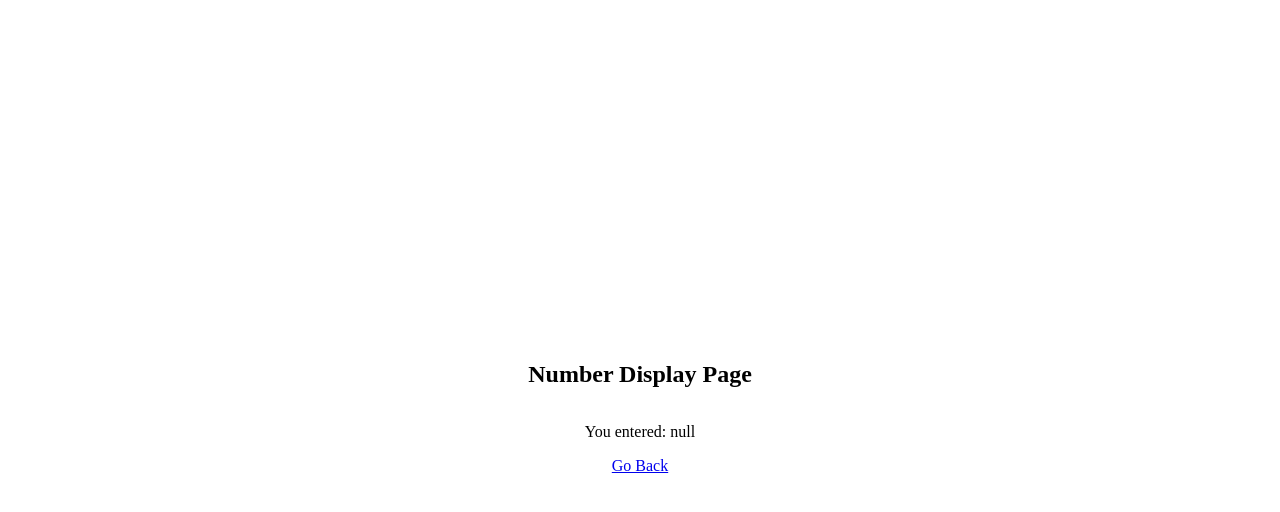
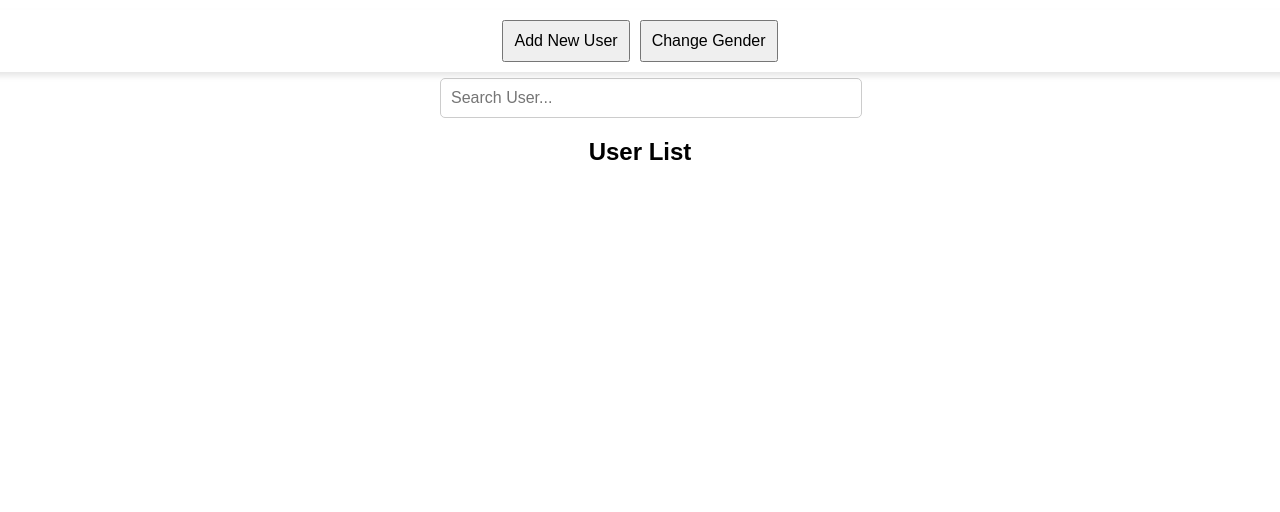
Before and after one commit to NikhilDCunha/greyboys-yellowhelmet-engineers, a plain HTML site: page display.html in a window 1280 px wide. Drawn offline with Linux system fonts and the light colour scheme.

Commit message:
Update display.html

```diff
--- a/display.html
+++ b/display.html
@@ -1,33 +1,116 @@
+
 <!DOCTYPE html>
 <html lang="en">
 <head>
     <meta charset="UTF-8">
     <meta name="viewport" content="width=device-width, initial-scale=1.0">
-    <title>Display Number</title>
+    <title>Display Users</title>
     <style>
         body {
             display: flex;
+            flex-direction: column;
+            align-items: center;
+            text-align: center;
+            font-family: Arial, sans-serif;
+        }
+        .top-buttons {
+            position: fixed;
+            top: 10px;
+            width: 100%;
+            display: flex;
             justify-content: center;
-            align-items: center;
-            height: 100vh;
+            gap: 10px;
+            background: white;
+            padding: 10px;
+            box-shadow: 0px 4px 6px rgba(0, 0, 0, 0.1);
+        }
+        button {
+            padding: 10px;
+            font-size: 16px;
+            cursor: pointer;
+        }
+        .small-btn {
+    background-color: rgb(210, 209, 209);
+    color: rgb(245, 51, 51);
+    font-size: 12px;
+    padding: 3px 6px;
+    border: none;
+    cursor: pointer;
+    border-radius: 3px;
+}
+
+        .user-list {
+            margin-top: 80px;
+            display: flex;
             flex-direction: column;
-            text-align: center;
+            gap: 10px;
+        }
+        .search-container {
+            margin-top: 70px;
+            width: 80%;
+            max-width: 400px;
+        }
+        input[type="text"] {
+            width: 100%;
+            padding: 10px;
+            font-size: 16px;
+            border: 1px solid #ccc;
+            border-radius: 5px;
         }
     </style>
     <script>
-        function getNumber() {
-            // Get the number from the URL
-            const params = new URLSearchParams(window.location.search);
-            const number = params.get("number");
+        let users = [];
+        function loadUsers() {
+            let gender = localStorage.getItem("selectedGender");
+            let storageKey = gender === "Male" ? "maleUsers" : "femaleUsers";
+            users = JSON.parse(localStorage.getItem(storageKey)) || [];
+            displayUsers(users);
+        }
 
-            // Display the number
-            document.getElementById("output").innerText = "You entered: " + number;
+        function displayUsers(filteredUsers) {
+    let userList = document.getElementById("userList");
+    userList.innerHTML = "";
+
+    filteredUsers.forEach((user, index) => {
+        let userItem = document.createElement("div");
+        userItem.innerHTML = `<button onclick="viewDetails(${index})">${user.name}</button>
+                              <button onclick="deleteUser(${index})" class="small-btn">❌</button>`; // Small delete button
+        userList.appendChild(userItem);
+    });
+}
+
+        function viewDetails(index) {
+            localStorage.setItem("selectedUserIndex", index);
+            window.location.href = "details.html";
+        }
+
+        function deleteUser(index) {
+            let gender = localStorage.getItem("selectedGender");
+            let storageKey = gender === "Male" ? "maleUsers" : "femaleUsers";
+            users.splice(index, 1);
+            localStorage.setItem(storageKey, JSON.stringify(users));
+            alert("User deleted successfully!");
+            loadUsers(); // Refresh the list
+        }
+
+        function searchUsers() {
+            let searchTerm = document.getElementById("searchInput").value.toLowerCase();
+            let filteredUsers = users.filter(user => user.name.toLowerCase().includes(searchTerm));
+            displayUsers(filteredUsers);
         }
     </script>
 </head>
-<body onload="getNumber()">
-    <h2>Number Display Page</h2>
-    <p id="output"></p>
-    <a href="index.html">Go Back</a>
+<body onload="loadUsers()">
+    <div class="top-buttons">
+        <button onclick="window.location.href='index.html'">Add New User</button>
+        <button onclick="window.location.href='gender.html'">Change Gender</button>
+    </div>
+
+    <div class="search-container">
+        <input type="text" id="searchInput" placeholder="Search User..." oninput="searchUsers()" autocomplete="off">
+    </div>
+
+    <h2>User List</h2>
+    <div class="user-list" id="userList"></div>
 </body>
 </html>
```
